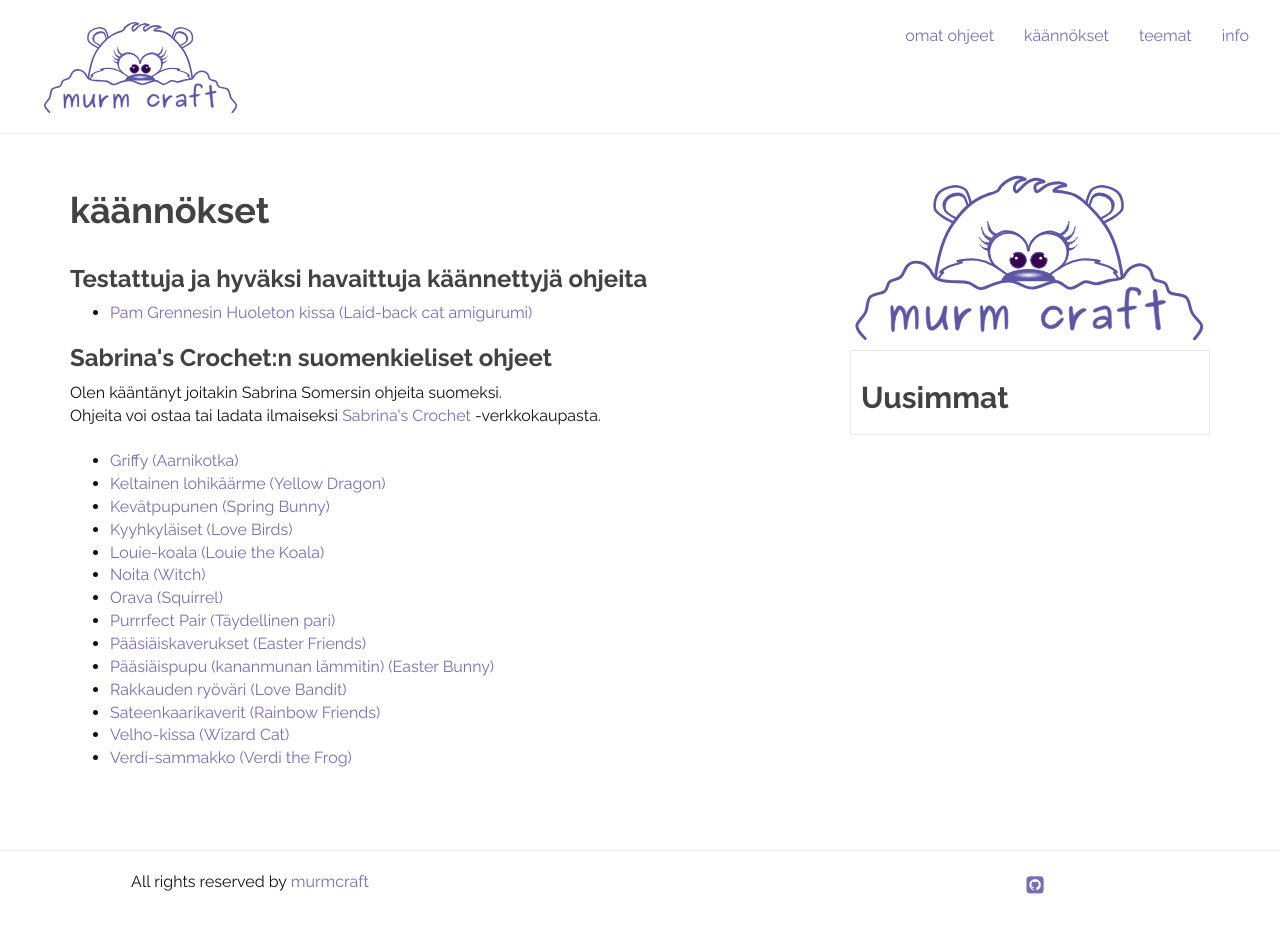
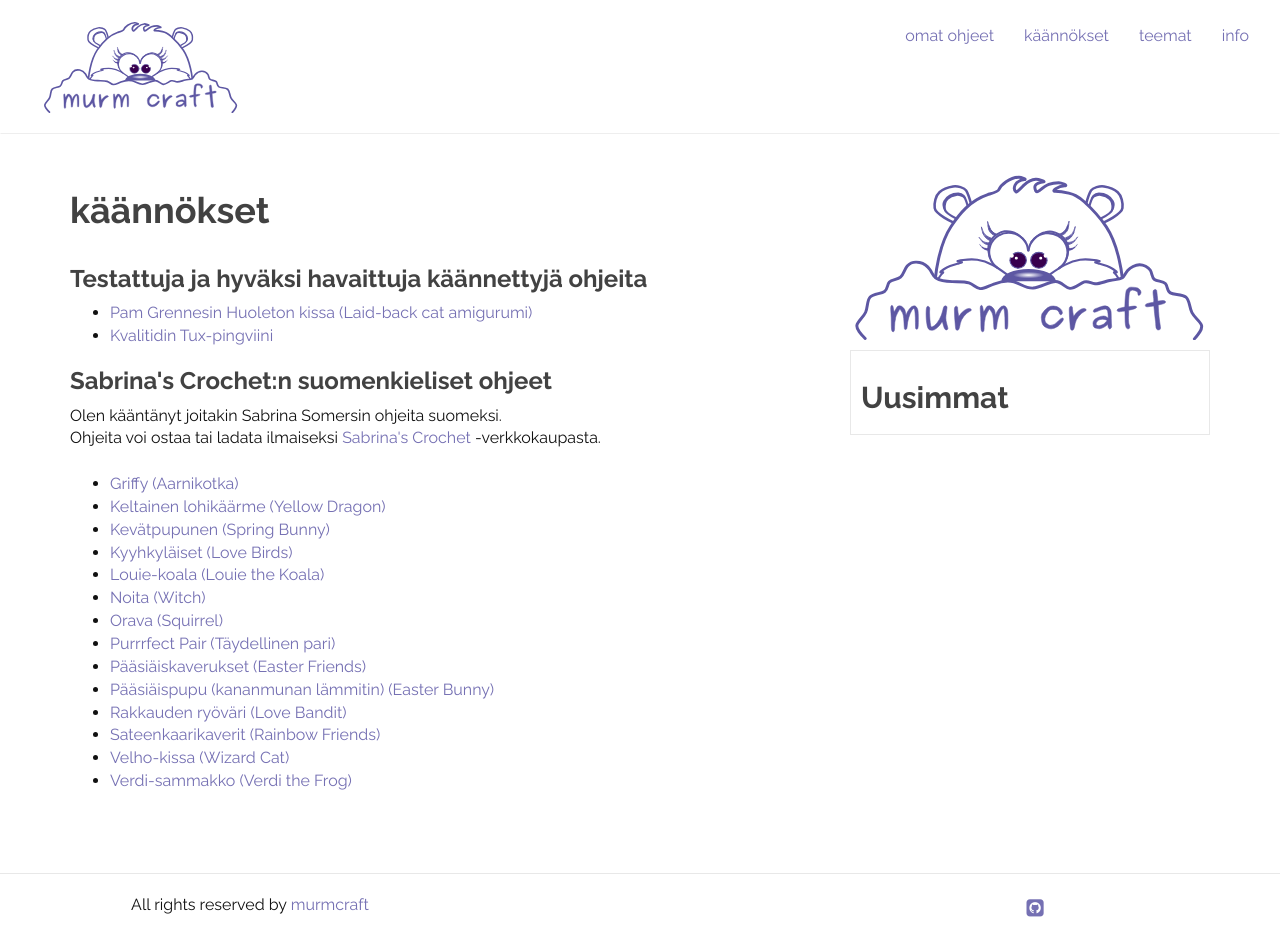
Before and after one commit to murmcraft/murmcraft.github.io, a Jekyll site: the page built from translations.html, in a window 1280 px wide. Built offline with Jekyll 4.4.1, drawn with Linux system fonts in a browser that asks for light colours; before the commit the page ends 920 px from its top, so only the background shows below that.

Commit message:
add tux translation

```diff
--- a/translations.html
+++ b/translations.html
@@ -8,6 +8,7 @@
 <h3>Testattuja ja hyväksi havaittuja käännettyjä ohjeita</h3>
 <ul>
 	<li><a href="https://murmcraft.github.io/huoleton-kissa" target="_blank">Pam Grennesin Huoleton kissa (Laid-back cat amigurumi)</a></li>
+  <li><a href="https://murmcraft.github.io/tux" target="_blank">Kvalitidin Tux-pingviini</a></li>
 </ul>
 
 <h3> Sabrina's Crochet:n suomenkieliset ohjeet </h3>
```
